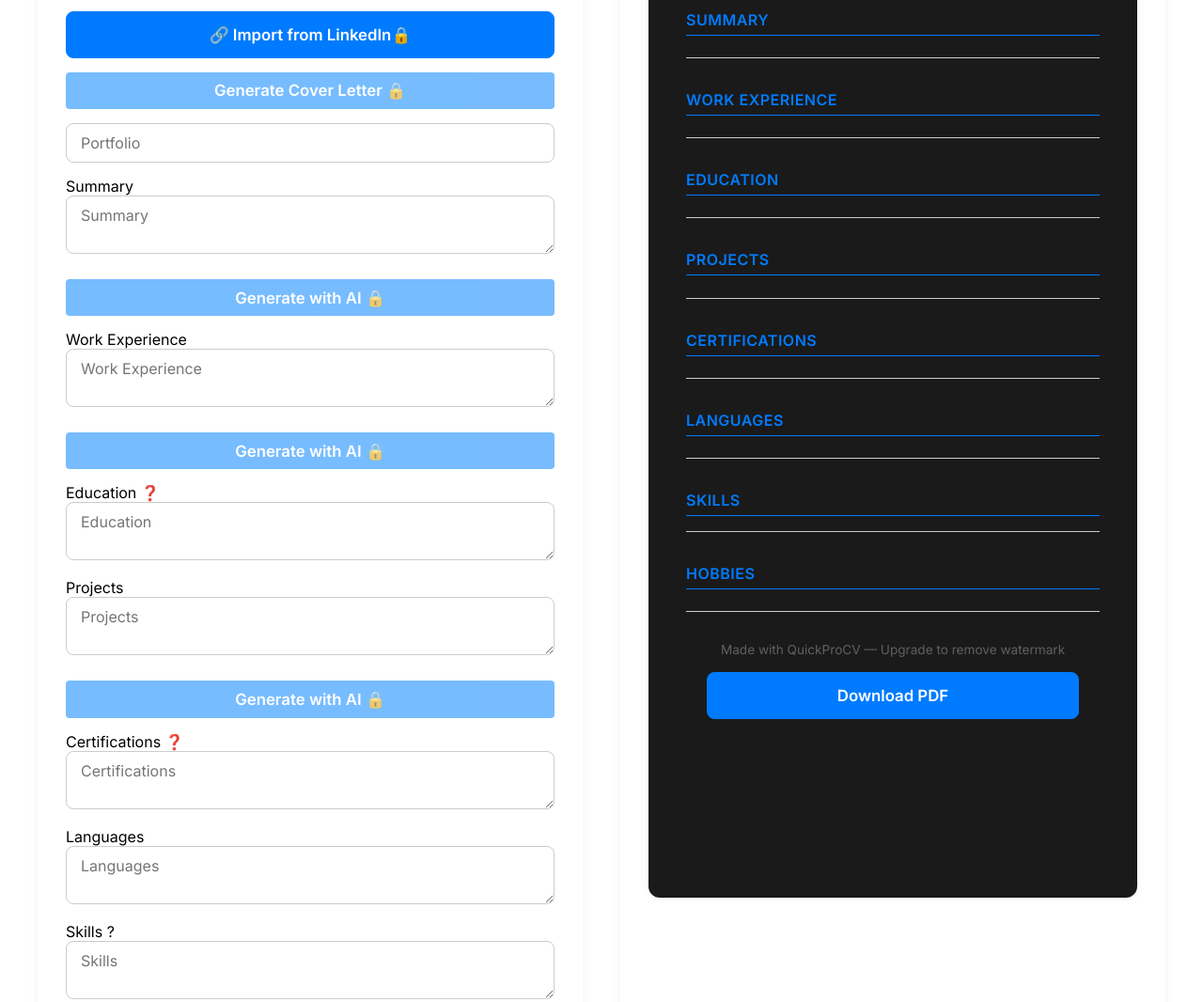
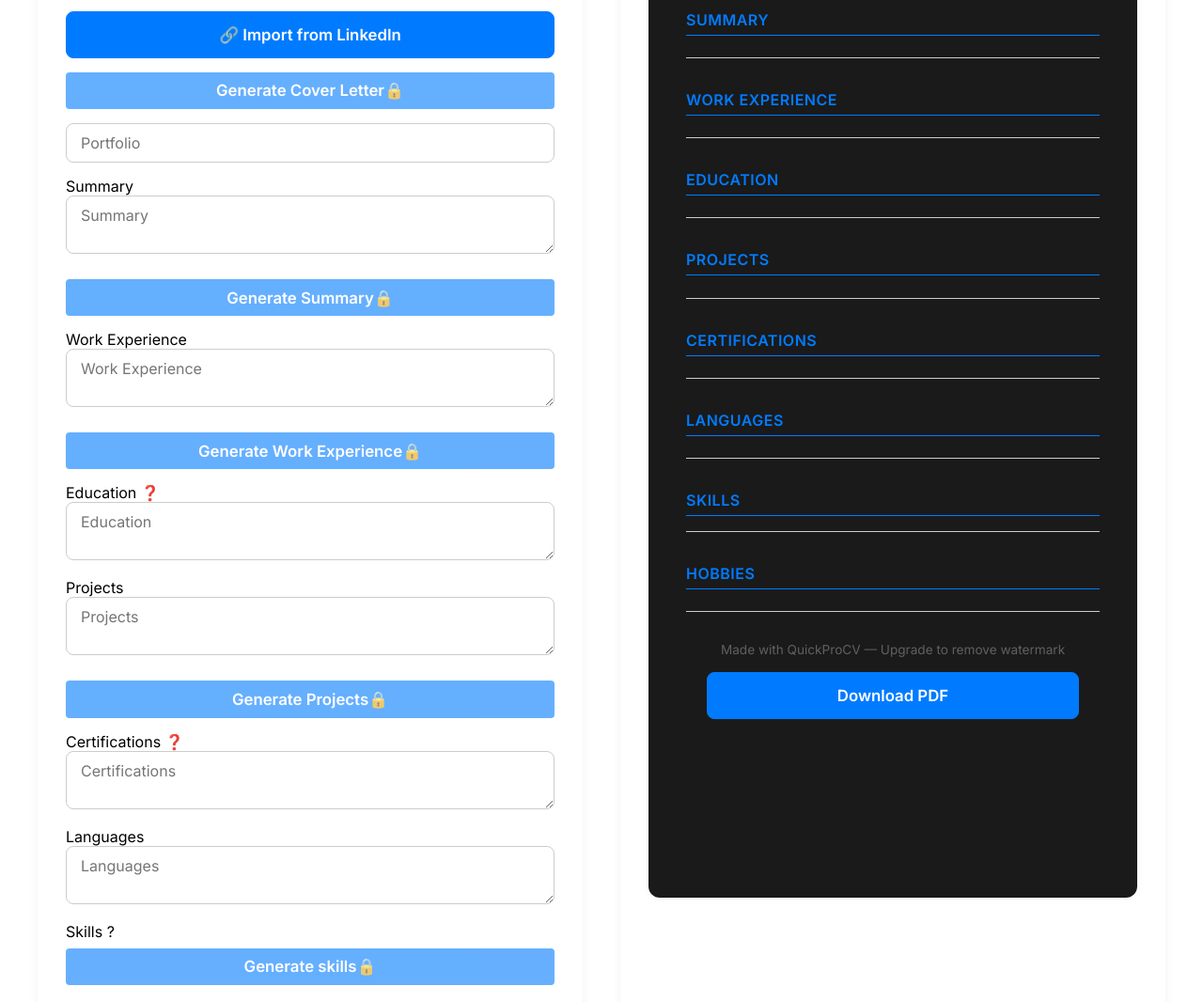
Before and after one commit to steveforde/quickprocv, a website: page main.html in a window 1280 px wide. Shown: the part 678-1744 px from the top of the page at 94% size. Drawn offline with nearby package versions, Linux system fonts and the light colour scheme; no server answers; sample sign-in values are in the browser's storage.

Commit message:
updated ai buttons locking properly

```diff
--- a/main.html
+++ b/main.html
@@ -46,25 +46,34 @@
     </button>
   </div>
 
-  <button type="button" class="ai-button" disabled>Generate Cover Letter 🔒</button>
+  <button type="button" class="ai-button" disabled>
+  Generate Cover Letter <span class="lock-icon">🔒</span>
+  </button>
+
 
 
   <input type="url" id="portfolio" placeholder="Portfolio" />
 
   <label for="summary">Summary</label>
   <textarea id="summary" placeholder="Summary"></textarea>
-  <button class="ai-button" disabled title="Pro feature – AI summary generation">Generate with AI 🔒</button>
+  <button type="button" class="ai-button" disabled>
+  Generate Summary <span class="lock-icon">🔒</span>
+</button>
 
   <label for="work">Work Experience</label>
   <textarea id="work" placeholder="Work Experience"></textarea>
-  <button class="ai-button" disabled title="Pro feature – AI work experience help">Generate with AI 🔒</button>
+ <button type="button" class="ai-button" disabled>
+  Generate Work Experience <span class="lock-icon">🔒</span>
+</button>
 
   <label for="education">Education <span class="tooltip-icon" title="Pro tip – How to write student CVs">❓</span></label>
   <textarea id="education" placeholder="Education"></textarea>
 
   <label for="projects">Projects</label>
   <textarea id="projects" placeholder="Projects"></textarea>
-  <button class="ai-button" disabled title="Pro feature – AI project bullet points">Generate with AI 🔒</button>
+  <button type="button" class="ai-button" disabled>
+  Generate Projects <span class="lock-icon">🔒</span>
+  </button>
 
   <label for="certifications">Certifications <span class="tooltip-icon" title="Pro tip – List most recent first">❓</span></label>
   <textarea id="certifications" placeholder="Certifications"></textarea>
@@ -75,8 +84,9 @@
   <label for="skills">Skills</label>
   <span class="pro-tooltip" title="Pro users can generate skill sets based on job title">?</span>
   </label>
-  <textarea id="skills" placeholder="Skills"></textarea>
-  <button type="button" class="ai-button" disabled>Generate with AI 🔒</button>
+  <button type="button" class="ai-button" disabled>
+  Generate skills <span class="lock-icon">🔒</span>
+  </button>
 
 
   <label for="hobbies">Hobbies</label>
--- a/script.js
+++ b/script.js
@@ -4,6 +4,46 @@ console.log("Script.js starting execution.");
 // --- Configuration & Global State ---
 const premiumTemplates = ['marketing', 'business', 'classic', 'student', 'temp'];
 let isPro = false;
+
+function unlockAIButtons() {
+  console.log("[unlockAIButtons] Running with isPro:", isPro);
+  const aiButtons = document.querySelectorAll('.ai-button');
+  console.log("[unlockAIButtons] Found", aiButtons.length, "AI buttons");
+
+  aiButtons.forEach(btn => {
+    btn.disabled = false;
+    btn.classList.remove('locked');
+    btn.title = "Generate with AI";
+
+    // ✅ Remove the lock icon inside the button if it exists
+    const lockIcon = btn.querySelector('.lock-icon');
+    if (lockIcon) {
+      lockIcon.remove();
+      console.log("[unlockAIButtons] Lock icon removed.");
+    }
+  });
+}
+
+
+
+  // ✅ Also update LinkedIn button
+  const linkedinBtn = document.getElementById('linkedin-import');
+  if (linkedinBtn) {
+    linkedinBtn.disabled = false;
+    linkedinBtn.classList.remove('locked');
+    linkedinBtn.title = "Import from LinkedIn";
+
+    // Remove any embedded lock icon span
+    const lockSpan = linkedinBtn.querySelector('.lock-icon');
+    if (lockSpan) lockSpan.remove();
+
+    // Clean any accidental emoji
+    linkedinBtn.textContent = "🔗 Import from LinkedIn";
+  }
+
+
+
+
 
 // Log initial state
 console.log("[Initial State] isPro:", isPro);
@@ -19,6 +59,7 @@ if (!email) {
   window.location.href = 'login.html';
 }
 // --- CORE UI UPDATE FUNCTIONS ---
+
 
 /**
  * Updates the LinkedIn import button's state and appearance.
@@ -120,6 +161,7 @@ function refreshAllProUI() {
   const currentTemplateName = activeTemplateCard ? activeTemplateCard.dataset.template : '';
   updateWatermarkUI(currentTemplateName);
 }
+
 
 
 // --- Core Functions (checkProStatus, switchTemplate, etc.) ---
@@ -283,6 +325,22 @@ document.addEventListener('DOMContentLoaded', async () => {
 
   await checkProStatus(); // Checks localStorage & URL param, then backend
   refreshAllProUI();      // Updates all UI based on isPro
+
+
+if (isPro) {
+  unlockAIButtons(); // 👈 Make sure this is here
+} else {
+  // fallback for free users
+  document.querySelectorAll('.ai-button').forEach(btn => {
+    btn.addEventListener('click', () => {
+      alert('This AI feature is only available to Pro users. Upgrade to unlock.');
+    });
+  });
+}
+
+
+
+
 
   // Theme Toggle
   const htmlEl = document.documentElement;
--- a/style.css
+++ b/style.css
@@ -1026,3 +1026,21 @@ html[data-theme="dark"] .cv-section .section-heading {
   cursor: not-allowed;
   opacity: 0.6; /* slightly faded since it's locked */
 }
+.ai-button {
+  background-color: var(--accent);
+  color: #fff;
+  opacity: 1;
+  cursor: pointer;
+  transition: 0.3s ease;
+}
+
+.ai-button:disabled {
+  opacity: 0.6;
+  cursor: not-allowed;
+}
+
+.ai-button.locked {
+  background-color: lightblue;
+  cursor: not-allowed;
+  opacity: 0.5;
+}
```
